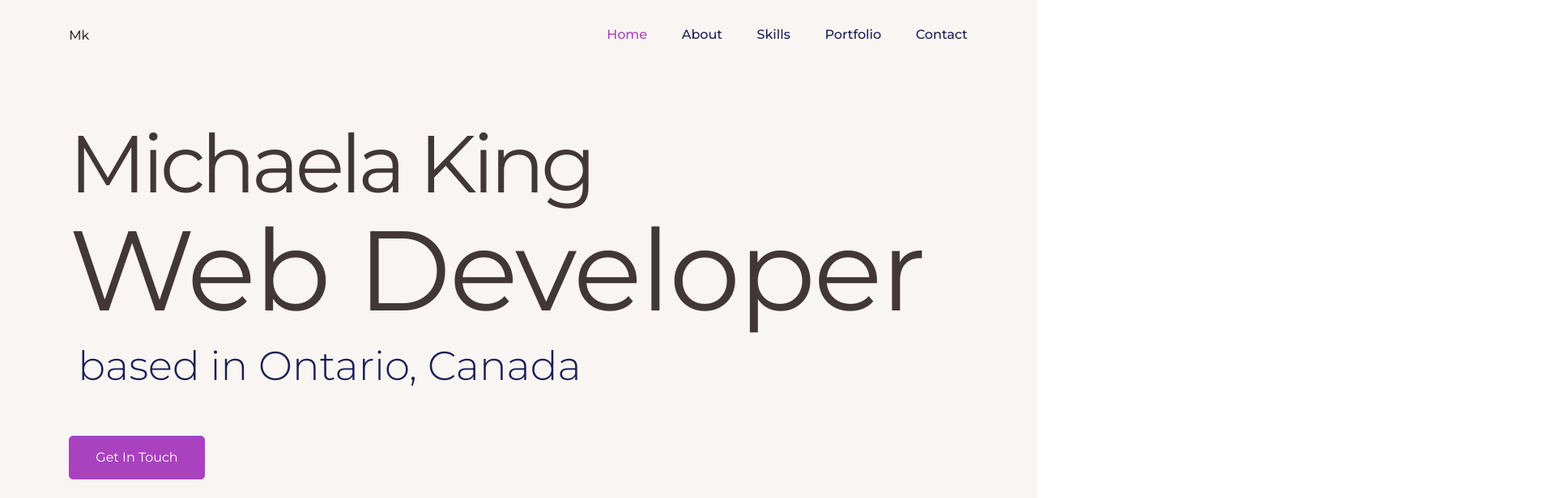
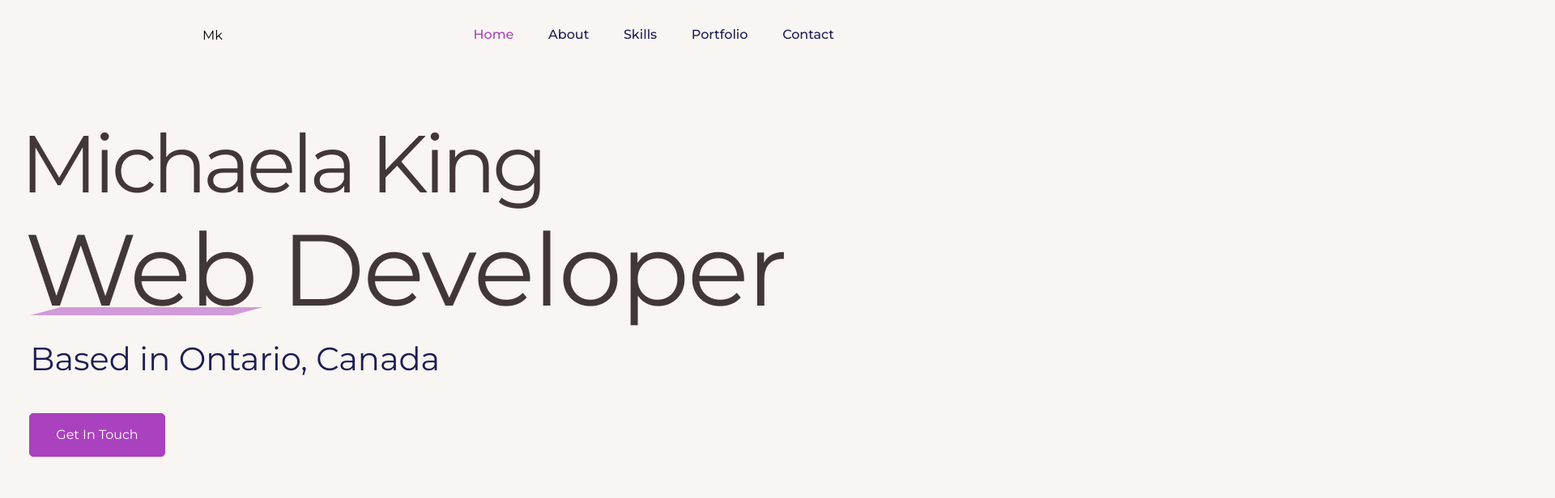
Before and after one commit to Michaela-K/mk_react_portfolio, a React (Create React App) app: page / in a window 1280 px wide. Shown: the top 616 px of the page at 81% size, 1920 px wide, since content can reach past the window. Built offline with nearby package versions, Linux system fonts and the light colour scheme.

Commit message:
add underline to hero

```diff
--- a/src/App.css
+++ b/src/App.css
@@ -15,6 +15,14 @@
     -webkit-font-smoothing: "Montserrat", sans-serif;
     -moz-osx-font-smoothing: "Montserrat", sans-serif;
     font-style: normal;
+    display: flex;
+    flex-direction: column;
+    justify-content: center;
+    align-items: center;
+    background-color: var(--bg-shade);
+  }
+  #Home{
+    width: 1400px;
   }
 
   h1,
@@ -63,6 +71,7 @@
     color: var(--white);
     background-color: var(--primary);
     border: 1px solid var(--primary);
+    margin-left: 11px;
   }
   .btn-primary:hover {
     color: var(--primary);
@@ -162,10 +171,11 @@
 
   /* Navbar Style Start */
   .navbar {
+    /* width: 1400px; */
     display: flex;
     justify-content: space-between;
     align-items: center;
-    padding: 15px 85.333px;
+    padding: 15px 250px;
     background: var(--bg-shade);
     position: fixed;
     top: 0;
@@ -209,12 +219,12 @@
  .hero__section {
   display: flex;
   /* grid-template-columns: repeat(2, 1fr); */
-  padding: 20.333px 85.333px 133.333px;
+  padding: 75.333px 85.333px 133.333px;
   align-items: center;
   justify-content: space-between;
   gap: 32px;
   background-color: var(--bg-shade);
-  height: 85vh;
+  height: 65vh;
 }
 .hero__section__content-box {
   display: flex;
@@ -233,21 +243,36 @@
 }
 .hero__section__title {
   color: var(--heading-color);
-  font-size: 140px;
+  font-size: 125px;
   font-weight: 400;
   line-height: 70px;
   letter-spacing: -2px;
   align-self: stretch;
+  padding-left: 5px;
+  position: relative;
+  z-index: 2;
+}
+.hero__section__title::before {
+  content: "";
+  position: absolute;
+  left: 16.5%;
+  top: 82px;
+  bottom: 0px;
+  width: 250px;
+  height: 10px;
+  transform: skew(-75deg) translateX(-50%);
+  background: rgba(170, 65, 191,0.5);
+  z-index: 1;
 }
 .hero__section__title__color {
   color: var(--primary);
 }
 .hero__section-description {
   color: var(--darkblue);
-  margin: 33px 0px 35px 8px;
-  padding-left: 3px;
-  font-size: 50px;
-  font-weight:300;
+  margin: 25px 0px 16px 8px;
+  padding-left: 4px;
+  font-size: 40px;
+  font-weight:400;
   line-height: 60px;
 }
 .hero__section__img {
@@ -336,7 +361,7 @@
 
 /* About Us */
 .about__section {
-  display: grid;
+  display: flex;
   padding: 133.3px 85.3px;
   align-items: center;
   gap: 114.6px;
@@ -528,12 +553,13 @@ select::-ms-expand {
 /* Footer Starts */
 .footer__container {
   display: flex;
-  padding: 10px 85.333px;
+  padding: 10px 0px 85.333px;
   flex-direction: column;
   align-items: flex-start;
   background: var(--bg-shade);
   align-items: center;
   align-self: stretch;
+  width: 1400px;
 }
 .footer__link__container {
   display: flex;
--- a/src/components/About.jsx
+++ b/src/components/About.jsx
@@ -1,9 +1,9 @@
 export default function About() {
   return (
     <section id="About" className="about__section">
-      <div className="about__section__img">
+      {/* <div className="about__section__img">
         <img src="./img/about-me.png" alt="About Me" />
-      </div>
+      </div> */}
       <div className="hero__section__content__box about__section__box">
         <div className="hero__section__content">
           <p className="section__title">About</p>
--- a/src/components/Hero.jsx
+++ b/src/components/Hero.jsx
@@ -5,6 +5,7 @@ function Hero() {
     <section id="heroSection" className="hero__section">
       <div className="hero__section__content__box">
         <div className="hero__section__content">
+          <p id='spinning__text'></p>
           <p className="section__title">Michaela King</p>
           <h1 className="hero__section__title">
             {/* <span className="hero__section-title__color"></span>{" "} */}
@@ -12,7 +13,7 @@ function Hero() {
             Web Developer
           </h1>
           <p className="hero__section-description">
-            based in Ontario, Canada
+            Based in Ontario, Canada
           </p>
         </div>
         <button className="btn btn-primary">Get In Touch</button>
```
